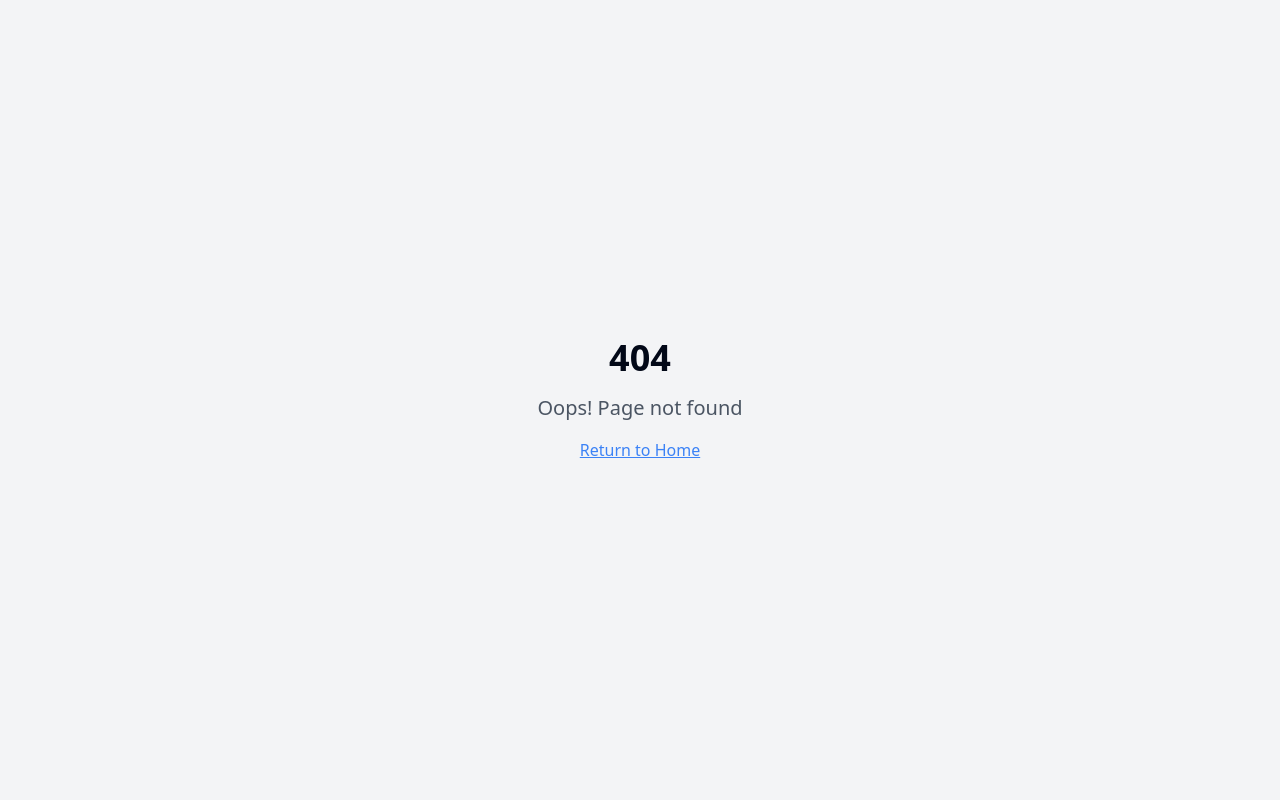
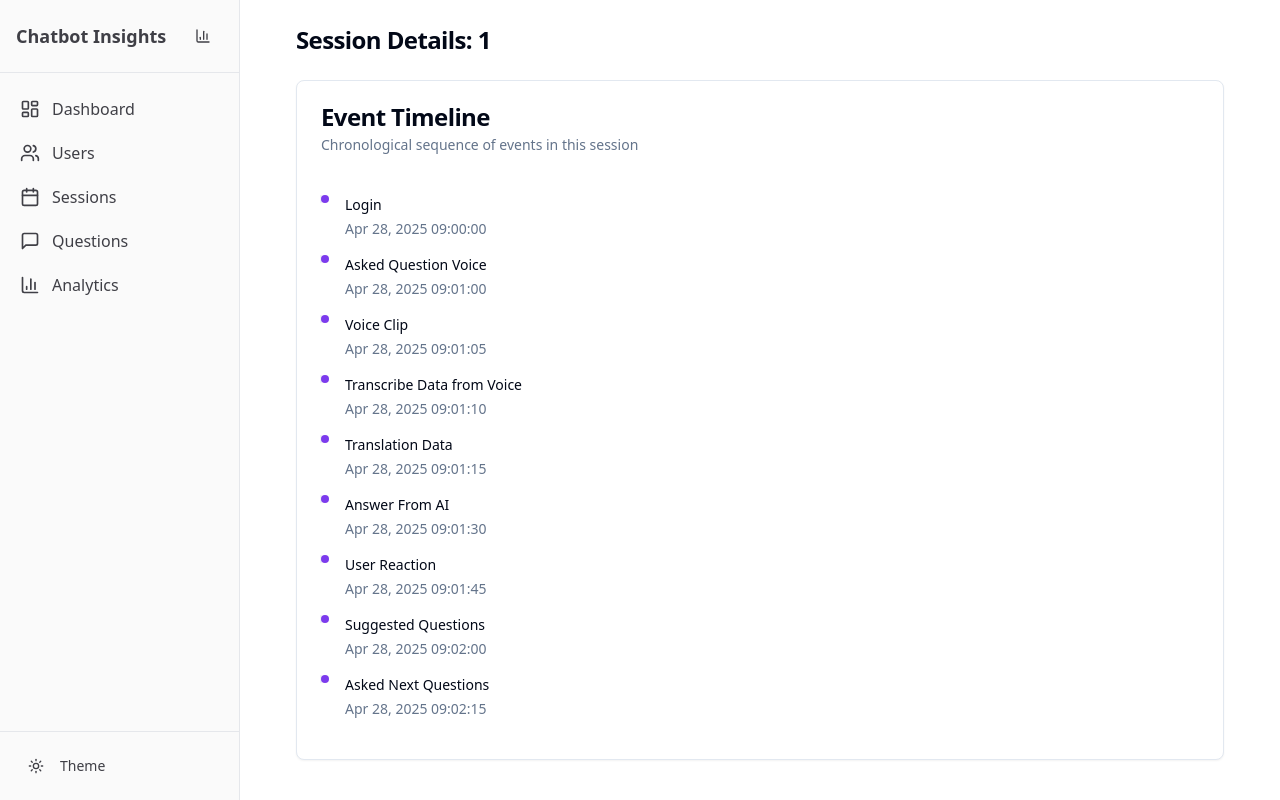
Before and after one commit to OpenAgriNet/oan-telemetry-dashboard-app, a React (Vite) app: page /sessions/1 in a window 1280 px wide. Before the commit this address had no page. Built offline with nearby package versions, Linux system fonts and the light colour scheme.

Commit message:
feat: Implement session details view
Implement a session details view accessible by clicking on session IDs in the sessions report. Display a timeline of events for each session, including time, event type, and relevant data.

```diff
--- a/src/App.tsx
+++ b/src/App.tsx
@@ -1,4 +1,3 @@
-
 import { Toaster } from "@/components/ui/toaster";
 import { Toaster as Sonner } from "@/components/ui/sonner";
 import { TooltipProvider } from "@/components/ui/tooltip";
@@ -12,6 +11,7 @@ import SessionsReport from "./pages/SessionsReport";
 import QuestionsReport from "./pages/QuestionsReport";
 import Analytics from "./pages/Analytics";
 import NotFound from "./pages/NotFound";
+import SessionDetails from "./pages/SessionDetails";
 
 const queryClient = new QueryClient({
   defaultOptions: {
@@ -55,6 +55,11 @@ const App = () => (
                 <Analytics />
               </Layout>
             } />
+            <Route path="/sessions/:sessionId" element={
+              <Layout>
+                <SessionDetails />
+              </Layout>
+            } />
             <Route path="*" element={<NotFound />} />
           </Routes>
         </BrowserRouter>
--- /dev/null
+++ b/src/pages/SessionDetails.tsx
@@ -0,0 +1,84 @@
+
+import React from "react";
+import { useParams } from "react-router-dom";
+import { useQuery } from "@tanstack/react-query";
+import { format } from "date-fns";
+import {
+  Card,
+  CardContent,
+  CardDescription,
+  CardHeader,
+  CardTitle,
+} from "@/components/ui/card";
+
+// Mock function to get session events - replace with actual API call later
+const getSessionEvents = async (sessionId: string) => {
+  // Mock timeline data - replace with actual API data
+  return [
+    { type: "Login", timestamp: "2025-04-28T09:00:00Z" },
+    { type: "Asked Question Voice", timestamp: "2025-04-28T09:01:00Z" },
+    { type: "Voice Clip", timestamp: "2025-04-28T09:01:05Z" },
+    { type: "Transcribe Data from Voice", timestamp: "2025-04-28T09:01:10Z" },
+    { type: "Translation Data", timestamp: "2025-04-28T09:01:15Z" },
+    { type: "Answer From AI", timestamp: "2025-04-28T09:01:30Z" },
+    { type: "User Reaction", timestamp: "2025-04-28T09:01:45Z" },
+    { type: "Suggested Questions", timestamp: "2025-04-28T09:02:00Z" },
+    { type: "Asked Next Questions", timestamp: "2025-04-28T09:02:15Z" },
+  ];
+};
+
+const SessionDetails = () => {
+  const { sessionId } = useParams();
+
+  const { data: events = [], isLoading } = useQuery({
+    queryKey: ["sessionEvents", sessionId],
+    queryFn: () => getSessionEvents(sessionId || ""),
+    enabled: !!sessionId,
+  });
+
+  if (isLoading) {
+    return <div>Loading session details...</div>;
+  }
+
+  return (
+    <div className="space-y-6">
+      <div className="flex items-center justify-between">
+        <h1 className="text-2xl font-bold tracking-tight">
+          Session Details: {sessionId}
+        </h1>
+      </div>
+
+      <Card>
+        <CardHeader>
+          <CardTitle>Event Timeline</CardTitle>
+          <CardDescription>
+            Chronological sequence of events in this session
+          </CardDescription>
+        </CardHeader>
+        <CardContent>
+          <div className="relative space-y-4 pt-4 pb-4">
+            {events.map((event, index) => (
+              <div
+                key={`${event.type}-${index}`}
+                className="flex items-start gap-4"
+              >
+                <div className="relative flex h-full items-center">
+                  <div className="absolute left-0 h-full w-px bg-border -translate-x-1/2" />
+                  <div className="relative h-2 w-2 rounded-full bg-primary" />
+                </div>
+                <div className="flex flex-col gap-1">
+                  <p className="text-sm font-medium">{event.type}</p>
+                  <p className="text-sm text-muted-foreground">
+                    {format(new Date(event.timestamp), "MMM dd, yyyy HH:mm:ss")}
+                  </p>
+                </div>
+              </div>
+            ))}
+          </div>
+        </CardContent>
+      </Card>
+    </div>
+  );
+};
+
+export default SessionDetails;
--- a/src/pages/SessionsReport.tsx
+++ b/src/pages/SessionsReport.tsx
@@ -1,7 +1,7 @@
-
 import React, { useState } from "react";
 import { useQuery } from "@tanstack/react-query";
 import { generateSessionReport, fetchUsers } from "@/services/api";
+import { useNavigate } from "react-router-dom";
 import DateRangePicker from "@/components/dashboard/DateRangePicker";
 import {
   Select,
@@ -24,6 +24,7 @@ import { format } from "date-fns";
 import { Search } from "lucide-react";
 
 const SessionsReport = () => {
+  const navigate = useNavigate();
   const [dateRange, setDateRange] = useState<{
     from: Date | undefined;
     to: Date | undefined;
@@ -55,12 +56,9 @@ const SessionsReport = () => {
       ),
   });
 
-  // Filter report based on search query
-  const filteredReport = sessionReport.filter((session) => {
-    if (!searchQuery) return true;
-    const searchLower = searchQuery.toLowerCase();
-    return session.sessionId.toLowerCase().includes(searchLower);
-  });
+  const handleSessionClick = (sessionId: string) => {
+    navigate(`/sessions/${sessionId}`);
+  };
 
   const formatDate = (dateString: string) => {
     if (!dateString) return "N/A";
@@ -76,6 +74,12 @@ const SessionsReport = () => {
     setDateRange({ from: undefined, to: undefined });
     setSearchQuery("");
   };
+
+  const filteredReport = sessionReport.filter((session) => {
+    if (!searchQuery) return true;
+    const searchLower = searchQuery.toLowerCase();
+    return session.sessionId.toLowerCase().includes(searchLower);
+  });
 
   return (
     <div className="space-y-6">
@@ -148,7 +152,12 @@ const SessionsReport = () => {
                 filteredReport.map((session) => (
                   <TableRow key={session.sessionId}>
                     <TableCell className="font-medium">
-                      {session.sessionId}
+                      <button
+                        onClick={() => handleSessionClick(session.sessionId)}
+                        className="text-primary hover:underline"
+                      >
+                        {session.sessionId}
+                      </button>
                     </TableCell>
                     <TableCell>{session.userId}</TableCell>
                     <TableCell className="text-right">
```
